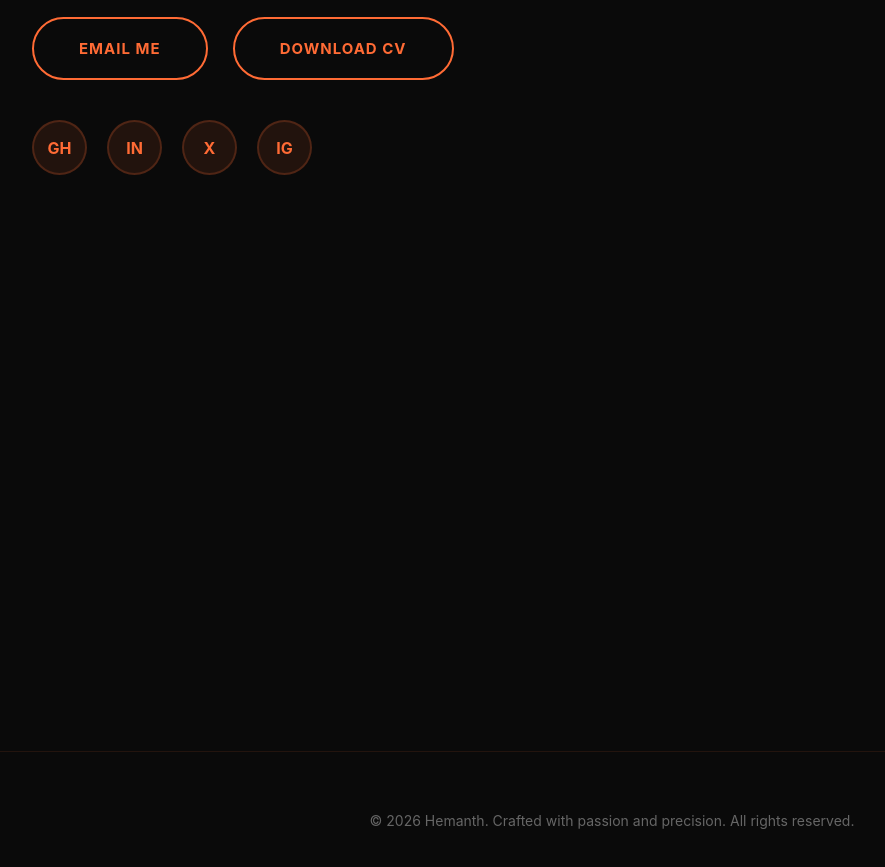
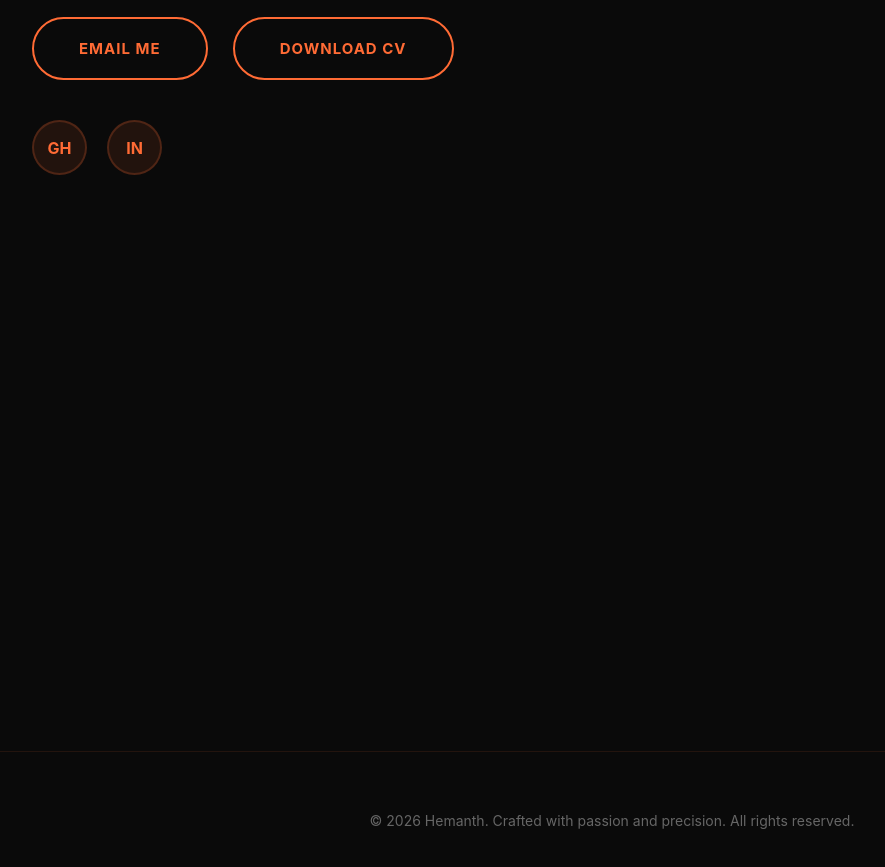
Before and after one commit to HemanthM21/Portfolio-Showcase, a Next.js app: page / in a window 1280 px wide. Shown: the part 9280-10147 px from the top of the page, without its empty margins (28-913 px from the left). Built offline with nearby package versions, Linux system fonts and the light colour scheme.

Commit message:
Update contact section

```diff
--- a/components/ContactSection.jsx
+++ b/components/ContactSection.jsx
@@ -32,8 +32,6 @@ export default function ContactSection() {
         <div className="social-links">
           <a href="https://github.com/HemanthM21" target="_blank" rel="noreferrer" title="GitHub">GH</a>
           <a href="https://linkedin.com/in/mada-hemanth-0774892ab" target="_blank" rel="noreferrer" title="LinkedIn">IN</a>
-          <a href="https://x.com/nameissunny3" target="_blank" rel="noreferrer" title="Twitter">X</a>
-          <a href="https://www.instagram.com/nameissunny.3/" target="_blank" rel="noreferrer" title="Instagram">IG</a>
         </div>
       </div>
     </section>
```
